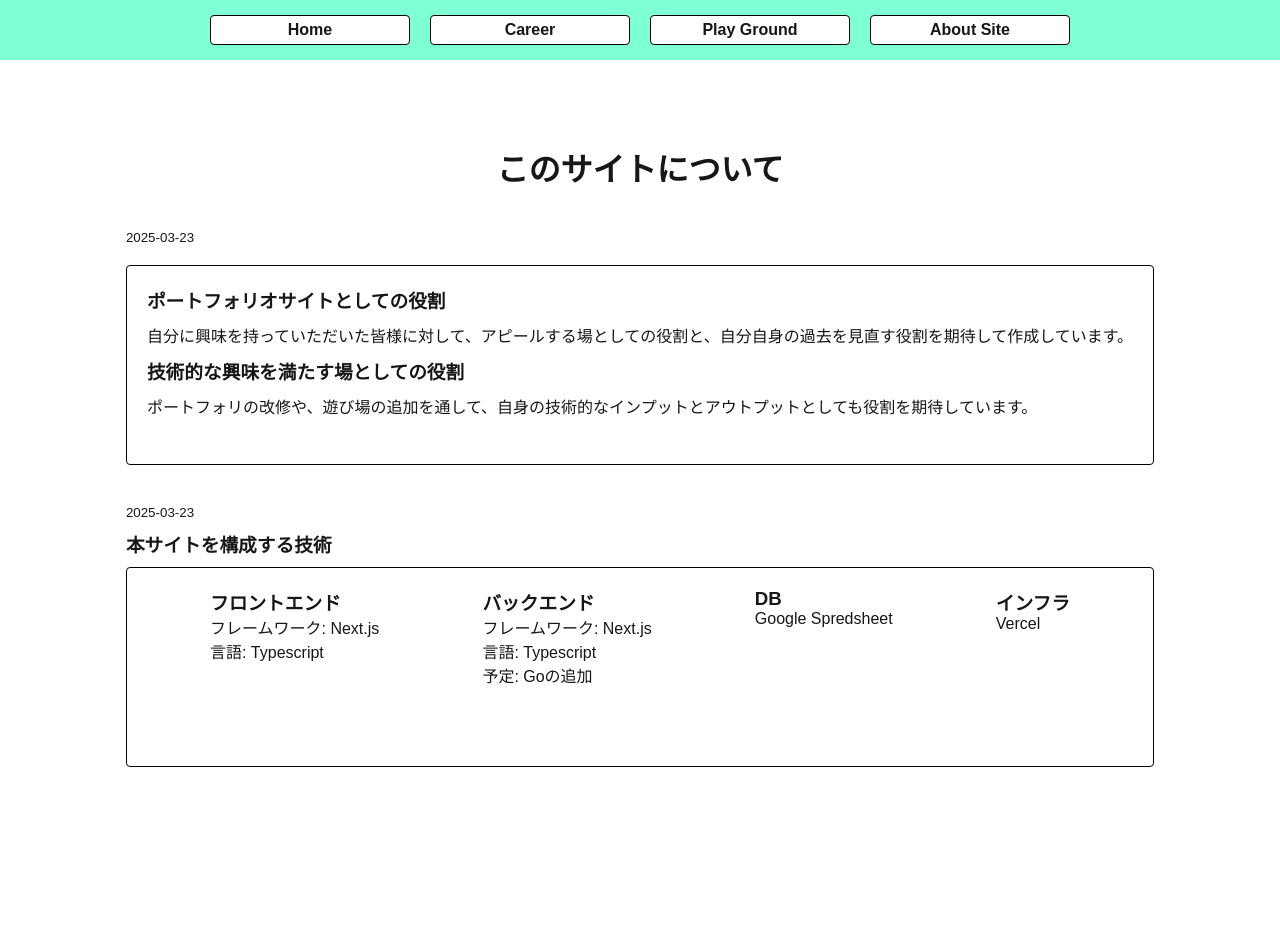
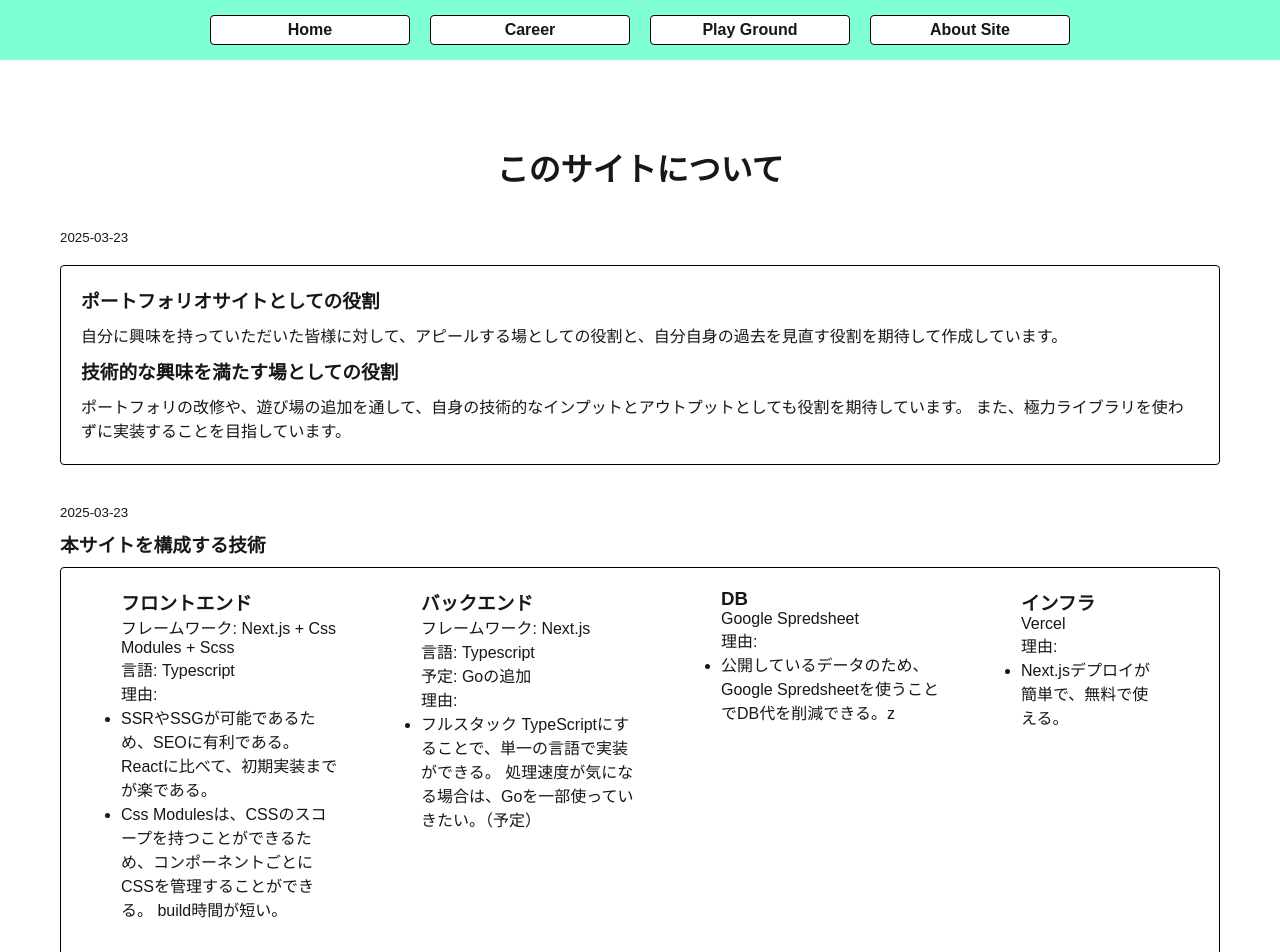
Before and after one commit to TatsuA-labs/my_portfolio, a Next.js app: page /about_site in a window 1280 px wide. Shown: the top 952 px of the page. Before the commit the page ends 837 px from the top, so only its background shows below. Built offline with nearby package versions, Linux system fonts and the light colour scheme.

Commit message:
Webカメラの追加

```diff
--- a/app/about_site/page.tsx
+++ b/app/about_site/page.tsx
@@ -15,6 +15,7 @@ const Page = () => {
 						<h3>技術的な興味を満たす場としての役割</h3>
 						<p>
 							ポートフォリの改修や、遊び場の追加を通して、自身の技術的なインプットとアウトプットとしても役割を期待しています。
+							また、極力ライブラリを使わずに実装することを目指しています。
 						</p>
 					</div>
 				</ContentsWrapper>
@@ -22,25 +23,56 @@ const Page = () => {
 					created="2025-03-23"
 					title="本サイトを構成する技術"
 					isFlex={true}
+					height={400}
 				>
 					<div className={styles.content}>
 						<h3>フロントエンド</h3>
-						<p>フレームワーク: Next.js</p>
+						<p>フレームワーク: Next.js + Css Modules + Scss</p>
 						<p>言語: Typescript</p>
+						<p>理由:</p>
+						<ul>
+							<li>
+								SSRやSSGが可能であるため、SEOに有利である。
+								Reactに比べて、初期実装までが楽である。
+							</li>
+							<li>
+								Css
+								Modulesは、CSSのスコープを持つことができるため、コンポーネントごとにCSSを管理することができる。
+								build時間が短い。
+							</li>
+						</ul>
 					</div>
 					<div className={styles.content}>
 						<h3>バックエンド</h3>
 						<p>フレームワーク: Next.js</p>
 						<p>言語: Typescript</p>
 						<p>予定: Goの追加</p>
+						<p>理由:</p>
+						<ul>
+							<li>
+								フルスタック TypeScriptにすることで、単一の言語で実装ができる。
+								処理速度が気になる場合は、Goを一部使っていきたい。（予定）
+							</li>
+						</ul>
 					</div>
 					<div className={styles.content}>
 						<h3>DB</h3>
 						<p>Google Spredsheet</p>
+						<p>理由:</p>
+						<ul>
+							<li>
+								公開しているデータのため、Google
+								Spredsheetを使うことでDB代を削減できる。z
+							</li>
+						</ul>
 					</div>
 					<div className={styles.content}>
 						<h3>インフラ</h3>
 						<p>Vercel</p>
+						<p>理由:</p>
+						<ul>
+							<li>Next.jsデプロイが簡単で、無料で使える。</li>
+						</ul>
 					</div>
 				</ContentsWrapper>
 			</div>
--- a/app/play_ground/page.tsx
+++ b/app/play_ground/page.tsx
@@ -1,5 +1,6 @@
 import CountUp from "@/app/play_ground/_components/CountUp";
 import DamageEffect from "@/app/play_ground/_components/DamageEffect";
+import WebCamera from "@/app/play_ground/_components/WebCamera";
 import TransformAnimation from "@/app/play_ground/_components/TransformAnimation";
 import styles from "@/app/play_ground/page.module.scss";
 
@@ -18,6 +19,7 @@ const Page = () => {
 				<TransformAnimation />
 				<CountUp />
 				<DamageEffect />
+				<WebCamera />
 			</div>
 		</div>
 	);
```
Also changed, not shown: app/play_ground/_components/MicOnOfButton.tsx (added, +19 -0 lines), app/play_ground/_components/WebCamera.module.scss (added, +8 -0 lines), app/play_ground/_components/WebCamera.tsx (added, +53 -0 lines), TODO.txt.
